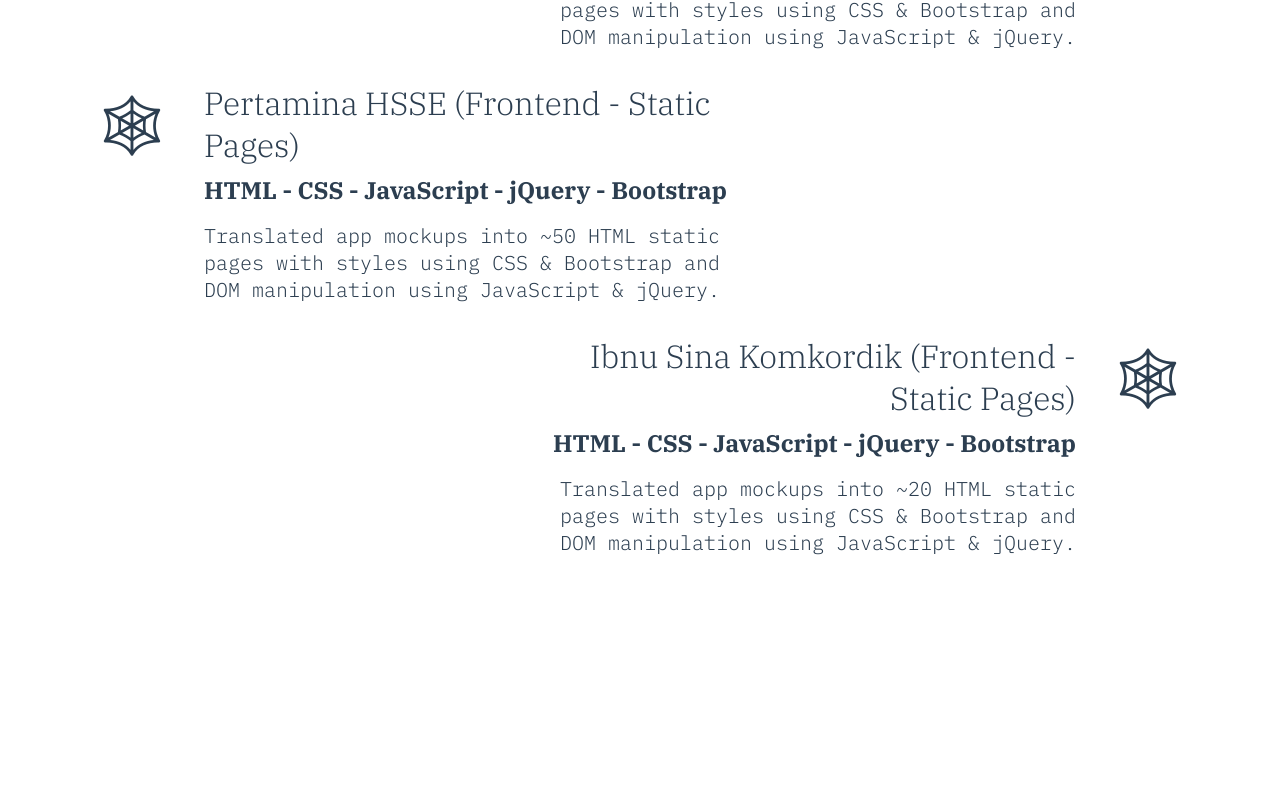
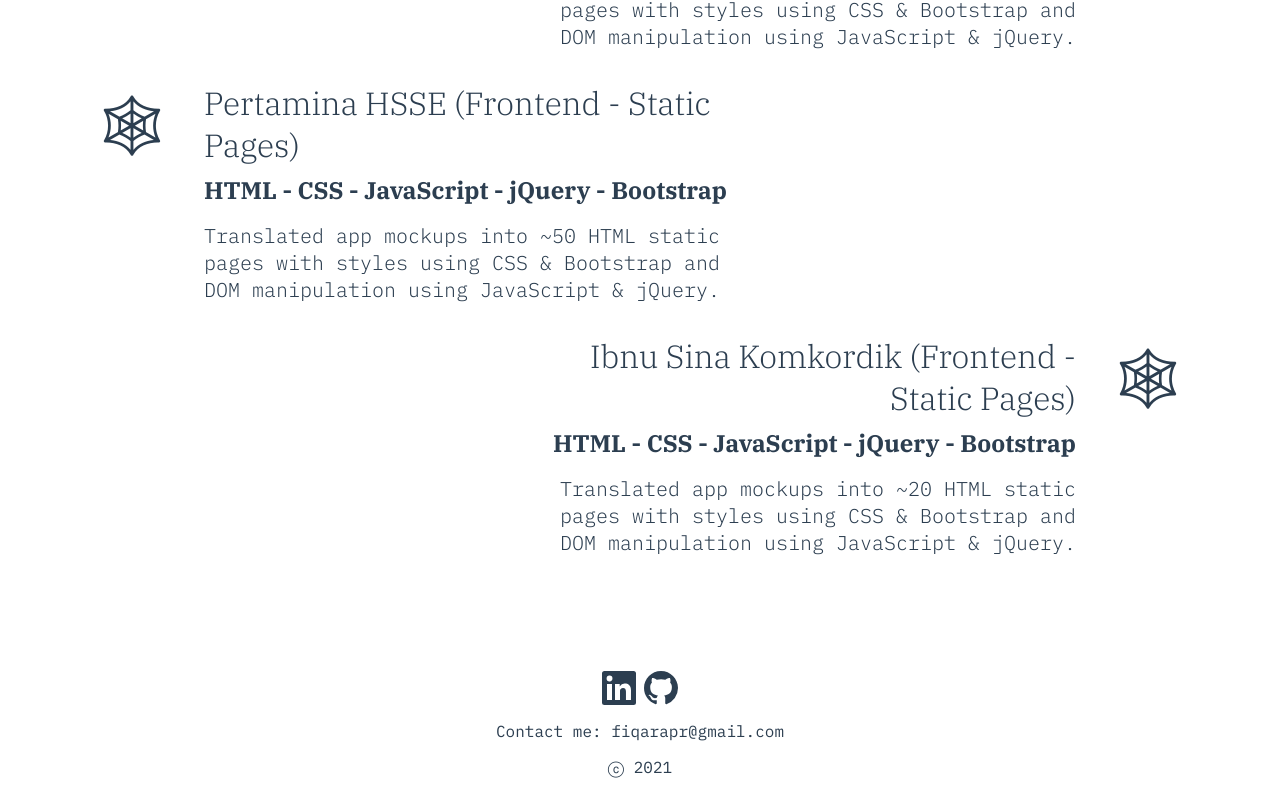
Before and after one commit to lbexp/lbexp.com, a Vue app: page / in a window 1280 px wide. Shown: the part 2045-2852 px from the top of the page. Before the commit the page ends 2741 px from the top, so only its background shows below. Built offline with nearby package versions, Linux system fonts and the light colour scheme.

Commit message:
fix: import footer in app.vue

```diff
--- a/src/App.vue
+++ b/src/App.vue
@@ -4,27 +4,29 @@
     <main class="main">
       <router-view/>
     </main>
+    <Footer />
   </div>
 </template>
 
 <script lang="ts">
 import { defineComponent } from 'vue';
 import Header from '@/components/layouts/Header.vue';
+import Footer from './components/layouts/Footer.vue';
 
 export default defineComponent({
   components: {
     Header,
-    // Navbar,
+    Footer,
   },
 });
 </script>
 
 <style scoped lang="scss">
 .app {
-  padding: 0px 100px
+  padding: 0px 100px;
 }
 
 .main {
-  padding: 80px 0px;
+  padding: 80px 0px 40px 0px;
 }
 </style>
```
